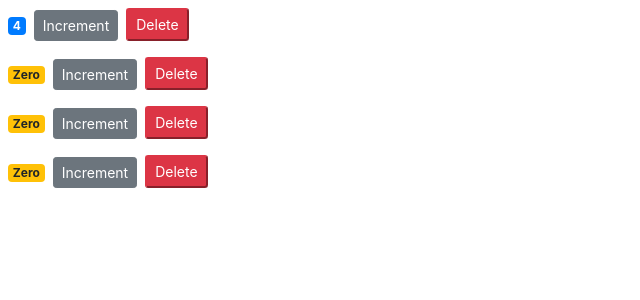
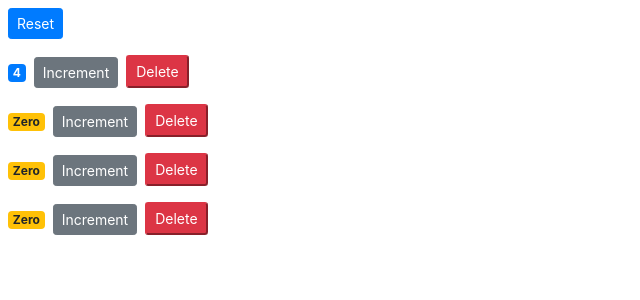
Before and after one commit to mapleDevJS/card-counter-app, a React (Create React App) app: page / in a window 1280 px wide. Shown: the top 300 px of the page, without its empty margins (0-640 px from the left). Built offline with nearby package versions, Linux system fonts and the light colour scheme.

Commit message:
feat: added reset button
Single Source of Truth

```diff
--- a/src/components/counters.jsx
+++ b/src/components/counters.jsx
@@ -12,13 +12,27 @@
   };
 
   handleDelete = (counterId) => {
-    const counters = this.state.counters.filter(c => c.id !== counterId);
-    this.setState({counters});
+    const counters = this.state.counters.filter((c) => c.id !== counterId);
+    this.setState({ counters });
   };
+
+  handleReset = () => {
+      const counters = this.state.counters.map(c => {
+          c.value = 0;
+          return c;
+      });
+      this.setState({counters});
+  }
 
   render() {
     return (
       <div>
+        <button
+          onclick={this.handleReset}
+          className="btn btn-primary btn-sm m-2"
+        >
+            Reset
+        </button>
         {this.state.counters.map((counter) => (
           <Counter
             key={counter.id}
```
